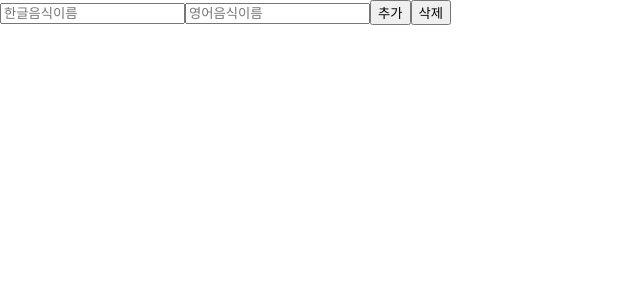
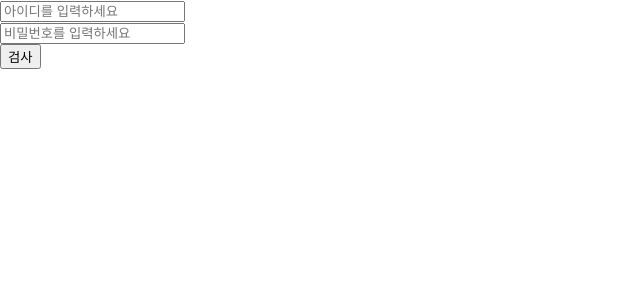
Before and after one commit to scminy0527-rgb/back_react_study, a React (Create React App) app: page / in a window 1280 px wide. Shown: the top 300 px of the page, without its empty margins (0-640 px from the left). Built offline with nearby package versions, Linux system fonts and the light colour scheme.

Commit message:
feat: checkPr

```diff
--- a/src/App.js
+++ b/src/App.js
@@ -1,11 +1,11 @@
 import { useRef } from "react";
 import "./App.css";
-import FoodContainer02 from "./ref/expert/FoodContainer02";
+import CheckPr from "./ref/basic/CheckPr";
 
 function App() {
   return (
     <>
-      <FoodContainer02 />
+      <CheckPr />
     </>
   );
 }
--- /dev/null
+++ b/src/ref/basic/CheckPr.jsx
@@ -0,0 +1,74 @@
+import React, { useRef, useState } from "react";
+
+const CheckPr = () => {
+  // ref
+  // "검사!"버튼을 누르면 아이디 또는 비밀번호를 검사하기
+  // 아이디 사용불가한 아이디가 존재
+  // test123@gmail.com
+  // test456@gmail.com
+  // test678@gmail.com
+  // 비밀번호가 없거나 위에 사용 불가한 아이디를 사용했다면
+  // #result에 "검사 실패!"를 출력
+  // 정상적으로 입력했다면 #result에 "검사 성공😁"을 출력
+  const notAvailEmails = [
+    "test123@gmail.com",
+    "test456@gmail.com",
+    "test678@gmail.com",
+  ];
+
+  const signUpRef = useRef([]);
+  const [signupAvail, setAvail] = useState(false);
+  const [isEnd, setEnd] = useState(false);
+
+  const success = "검사 성공😁";
+  const fail = "검사 실패";
+
+  // 버튼 눌렀을 때 유효한지 검사 하는 함수 만들기
+  const checkOnClick = () => {
+    const id = signUpRef.current[0].value;
+    const password = signUpRef.current[1].value;
+
+    const idAvail = !!id.length && !notAvailEmails.includes(id);
+    const pwAvail = !!password.length;
+
+    console.log("아이디 기능: ", idAvail);
+    console.log("비번 기능: ", pwAvail);
+
+    const result = idAvail && pwAvail;
+    setAvail(result);
+    setEnd(true);
+  };
+
+  const finalResult = <p>{signupAvail ? success : fail}</p>;
+
+  return (
+    <div>
+      <form action="">
+        <div>
+          <input
+            type="text"
+            placeholder="아이디를 입력하세요"
+            ref={(el) => {
+              signUpRef.current[0] = el;
+            }}
+          />
+        </div>
+        <div>
+          <input
+            type="password"
+            placeholder="비밀번호를 입력하세요"
+            ref={(el) => {
+              signUpRef.current[1] = el;
+            }}
+          />
+        </div>
+        <button type="button" onClick={checkOnClick}>
+          검사
+        </button>
+      </form>
+      {isEnd ? finalResult : <></>}
+    </div>
+  );
+};
+
+export default CheckPr;
```
